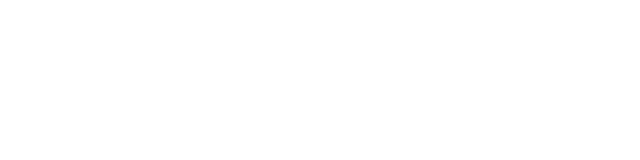
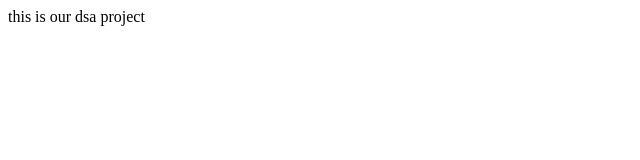
Before and after one commit to Axidevs/Placement-Shield, a React (Vite) app: page / in a window 1280 px wide. Shown: the top 160 px of the page, without its empty margins (0-640 px from the left). Built offline with nearby package versions, Linux system fonts and the light colour scheme.

Commit message:
updated folders

```diff
--- a/src/App.jsx
+++ b/src/App.jsx
@@ -6,7 +6,7 @@ function App() {
 
   return (
   <div>
-
+this is our dsa project
 
 
 
```
